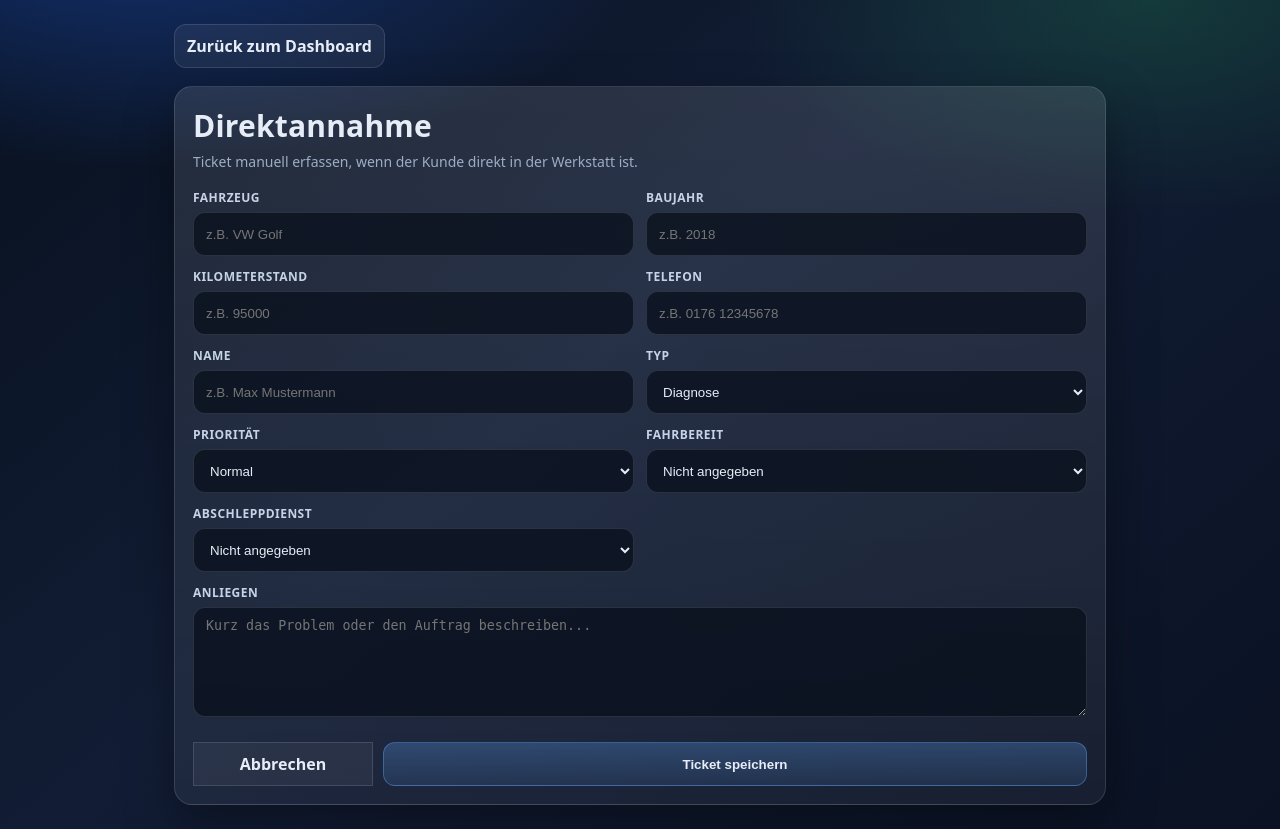
After one commit to WerkstattAI/WerkstattAI, a FastAPI app: page /dashboard/intake in a window 1280 px wide. The commit adds this page. Run offline with FastAPI, Linux system fonts and the light colour scheme.

Commit message:
Add dashboard Direktannahme workflow

```diff
--- a/templates/dashboard.html
+++ b/templates/dashboard.html
@@ -1573,6 +1573,7 @@
       <div class="top-actions">
         <a class="nav-btn {% if not archive_mode %}active{% endif %}" href="/dashboard?workshop_id={{ workshop_id }}">Aktive Tickets</a>
         <a class="nav-btn {% if archive_mode %}active{% endif %}" href="/dashboard/archive?workshop_id={{ workshop_id }}">Archiv</a>
+        <a class="nav-btn" href="/dashboard/intake?workshop_id={{ workshop_id }}">+ Direktannahme</a>
         <a class="nav-btn" href="/dashboard/settings?workshop_id={{ workshop_id }}">Einstellungen</a>
         <div class="chip">🔒 MVP v1 • intern</div>
       </div>
--- /dev/null
+++ b/templates/intake.html
@@ -0,0 +1,216 @@
+<!doctype html>
+<html lang="de">
+<head>
+  <meta charset="utf-8" />
+  <meta name="viewport" content="width=device-width,initial-scale=1" />
+  <title>WerkstattAI - Direktannahme</title>
+  <style>
+    :root{
+      --bg:#0b1324;
+      --card:#121c33;
+      --line:rgba(255,255,255,.12);
+      --text:#e7edf7;
+      --muted:#9cadc5;
+      --accent:#60a5fa;
+      --accent-2:#22c55e;
+    }
+    *{box-sizing:border-box}
+    body{
+      margin:0;
+      font-family:system-ui,-apple-system,Segoe UI,Roboto,Arial,sans-serif;
+      color:var(--text);
+      background:
+        radial-gradient(900px 420px at 10% -10%, rgba(37,99,235,.40), transparent 60%),
+        radial-gradient(700px 360px at 90% 0%, rgba(34,197,94,.18), transparent 60%),
+        linear-gradient(140deg,#08111f,#121d35 45%,#0a1223);
+      min-height:100vh;
+    }
+    .wrap{
+      max-width:980px;
+      margin:0 auto;
+      padding:24px;
+    }
+    .top{
+      display:flex;
+      justify-content:space-between;
+      align-items:center;
+      gap:12px;
+      margin-bottom:18px;
+      flex-wrap:wrap;
+    }
+    .back{
+      color:var(--text);
+      text-decoration:none;
+      border:1px solid var(--line);
+      border-radius:12px;
+      padding:10px 12px;
+      background:rgba(255,255,255,.06);
+      font-weight:700;
+    }
+    .card{
+      border:1px solid var(--line);
+      border-radius:18px;
+      background:linear-gradient(180deg, rgba(255,255,255,.11), rgba(255,255,255,.05));
+      box-shadow:0 20px 50px rgba(0,0,0,.35);
+      padding:18px;
+    }
+    h1{
+      margin:0;
+      font-size:30px;
+      letter-spacing:.2px;
+    }
+    .sub{
+      margin-top:6px;
+      color:var(--muted);
+      font-size:14px;
+    }
+    form{
+      margin-top:18px;
+      display:grid;
+      grid-template-columns:repeat(2,minmax(0,1fr));
+      gap:12px;
+    }
+    .full{grid-column:1/-1}
+    label{
+      display:block;
+      font-size:12px;
+      color:#c6d3e6;
+      font-weight:800;
+      letter-spacing:.04em;
+      margin-bottom:6px;
+      text-transform:uppercase;
+    }
+    input,select,textarea,button{
+      width:100%;
+      min-height:44px;
+      border-radius:12px;
+      border:1px solid var(--line);
+      background:rgba(7,14,27,.72);
+      color:var(--text);
+      padding:10px 12px;
+      outline:none;
+    }
+    textarea{min-height:110px;resize:vertical}
+    input:focus,select:focus,textarea:focus{
+      border-color:rgba(96,165,250,.45);
+      box-shadow:0 0 0 3px rgba(96,165,250,.12);
+    }
+    .actions{
+      grid-column:1/-1;
+      display:flex;
+      gap:10px;
+      justify-content:flex-end;
+      margin-top:8px;
+    }
+    .btn{
+      min-width:180px;
+      font-weight:800;
+      cursor:pointer;
+    }
+    .btn.save{
+      background:linear-gradient(180deg, rgba(96,165,250,.28), rgba(96,165,250,.12));
+      border-color:rgba(96,165,250,.38);
+    }
+    .btn.cancel{
+      text-decoration:none;
+      display:inline-flex;
+      align-items:center;
+      justify-content:center;
+      border:1px solid var(--line);
+      background:rgba(255,255,255,.05);
+      color:var(--text);
+    }
+    @media (max-width: 860px){
+      form{grid-template-columns:1fr}
+    }
+  </style>
+</head>
+<body>
+  <div class="wrap">
+    <div class="top">
+      <a class="back" href="/dashboard?workshop_id={{ workshop_id }}">Zurück zum Dashboard</a>
+    </div>
+
+    <section class="card">
+      <h1>Direktannahme</h1>
+      <div class="sub">Ticket manuell erfassen, wenn der Kunde direkt in der Werkstatt ist.</div>
+
+      <form method="post" action="/dashboard/intake">
+        <input type="hidden" name="workshop_id" value="{{ workshop_id }}" />
+
+        <div>
+          <label for="fahrzeug">Fahrzeug</label>
+          <input id="fahrzeug" name="fahrzeug" placeholder="z.B. VW Golf" required />
+        </div>
+
+        <div>
+          <label for="baujahr">Baujahr</label>
+          <input id="baujahr" name="baujahr" placeholder="z.B. 2018" />
+        </div>
+
+        <div>
+          <label for="kilometerstand">Kilometerstand</label>
+          <input id="kilometerstand" name="kilometerstand" placeholder="z.B. 95000" />
+        </div>
+
+        <div>
+          <label for="telefon">Telefon</label>
+          <input id="telefon" name="telefon" placeholder="z.B. 0176 12345678" />
+        </div>
+
+        <div>
+          <label for="name">Name</label>
+          <input id="name" name="name" placeholder="z.B. Max Mustermann" />
+        </div>
+
+        <div>
+          <label for="request_type">Typ</label>
+          <select id="request_type" name="request_type">
+            <option value="diagnose">Diagnose</option>
+            <option value="service">Service</option>
+            <option value="notfall">Notfall</option>
+            <option value="kostenvoranschlag">Kostenvoranschlag</option>
+          </select>
+        </div>
+
+        <div>
+          <label for="priority">Priorität</label>
+          <select id="priority" name="priority">
+            <option value="normal">Normal</option>
+            <option value="hoch">Hoch</option>
+            <option value="niedrig">Niedrig</option>
+          </select>
+        </div>
+
+        <div>
+          <label for="fahrbereit">Fahrbereit</label>
+          <select id="fahrbereit" name="fahrbereit">
+            <option value="">Nicht angegeben</option>
+            <option value="ja">Ja</option>
+            <option value="nein">Nein</option>
+          </select>
+        </div>
+
+        <div>
+          <label for="abschleppdienst">Abschleppdienst</label>
+          <select id="abschleppdienst" name="abschleppdienst">
+            <option value="">Nicht angegeben</option>
+            <option value="ja">Ja</option>
+            <option value="nein">Nein</option>
+          </select>
+        </div>
+
+        <div class="full">
+          <label for="problem">Anliegen</label>
+          <textarea id="problem" name="problem" placeholder="Kurz das Problem oder den Auftrag beschreiben..." required></textarea>
+        </div>
+
+        <div class="actions">
+          <a class="btn cancel" href="/dashboard?workshop_id={{ workshop_id }}">Abbrechen</a>
+          <button class="btn save" type="submit">Ticket speichern</button>
+        </div>
+      </form>
+    </section>
+  </div>
+</body>
+</html>
```
Also changed, not shown: app/web.py (+85 -0 lines).
